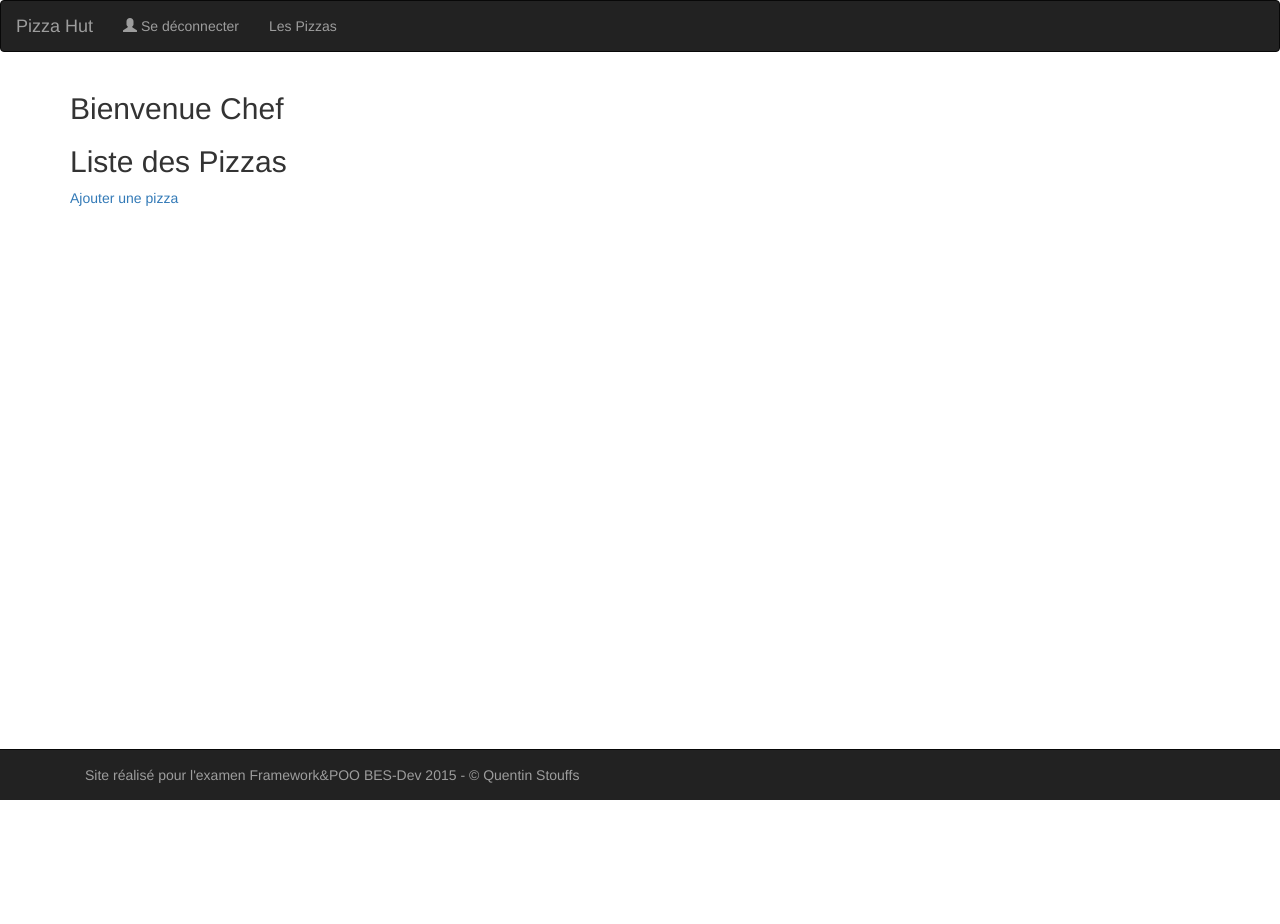
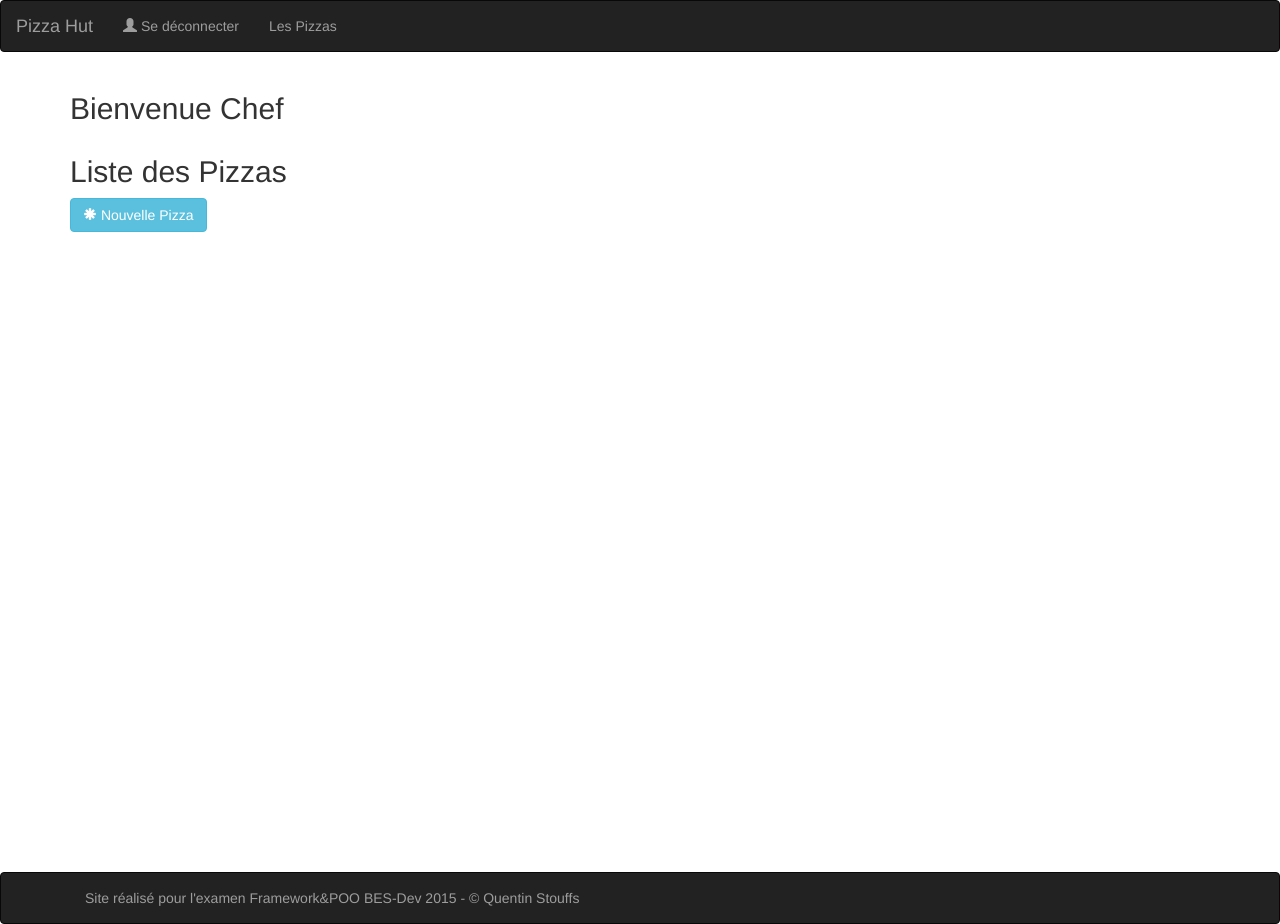
Before and after one commit to QuentinStouffs/pizzahut, a CodeIgniter app: page /database/index.php/administration/index in a window 1280 px wide. Before the commit the page ends 800 px from the top, so only its background shows below. Run offline with CodeIgniter, Linux system fonts and the light colour scheme; the visitor is signed in with stand-in values (Sample User, id 1); data that the repository does not hold is empty.

Commit message:
Administration design

```diff
--- a/assets/css/style.css
+++ b/assets/css/style.css
@@ -1,10 +1,8 @@
-body {
-    position: relative;
+html, body {
     height: 100%;
 }
 #wrap {
-    position: relative;
-    height: 100%;
+    min-height: 100%;
 }
 aside#caddie{
 
--- a/pages/models/admin_model.php
+++ b/pages/models/admin_model.php
@@ -33,8 +33,6 @@ class admin_model extends CI_Model {
         $config = array('upload_path' => './assets/images/',
                         'allowed_types' => 'gif|jpg|png',
                         'max_size' => 2048,
- //                       'max_height' => 100,
- //                        'max_width' => 200,
                         'file_name' => $id
                                     );
         $this->load->library('upload', $config);
@@ -72,8 +70,6 @@ class admin_model extends CI_Model {
                             'allowed_types' => 'gif|jpg|png',
                             'overwrite' => TRUE,
                             'max_size' => 2048,
-     //                       'max_height' => 100,
-     //                        'max_width' => 200,
                             'file_name' => $id
                                         );
             $this->load->library('upload', $config);
--- a/pages/views/content/admin_view.php
+++ b/pages/views/content/admin_view.php
@@ -1,39 +1,31 @@
 <h2>Bienvenue Chef</h2>
+<div class="row">
+    <section class="col-xs-8">
+        <h2>Liste des Pizzas</h2>
+           <p>
+               <?= anchor('administration/ajout_pizza', '<button class="btn btn-info"><span class="glyphicon glyphicon-asterisk"></span> Nouvelle Pizza</button>'); ?>
+           </p>
 
-<div class="pizzas">
-   <h2>Liste des Pizzas</h2>
-    <?= anchor('administration/ajout_pizza', 'Ajouter une pizza'); ?>
-    <ul class="list-unstyled">
+           <!--Listage des pizzas-->
             <?php
-        foreach($pizzas as $p): ?> <!--Listage des pizzas-->
+                foreach($pizzas as $p): ?>
+                    <div class="col-xs-4">
+                       <div class="thumbnail">
 
-        <li>
-            <div class="nom text-center">
-                <?= $p->nom_pizza; ?>
-            </div>
-            <div class="thumb">
-<!--               <img src="http://lorempixel.com/400/200/cats/">-->
+
+                            <h3 class="caption"><?= $p->nom_pizza; ?></h3>
                             <?= img($p->PK_pizza.'.jpg', $p->nom_pizza); ?>
-            </div>
+
                             <div class="prix text-center">
-                <?= $p->prix; ?>
+                                <p><?= $p->prix; ?> €</p>
                             </div>
                             <div class="ingredients">
-                <?= $p->ingredients; ?>
+                                <p><?= $p->ingredients; ?></p>
                             </div>
-            <div class="supprimer">
-                <?= anchor('administration/supprimer_pizza/'.$p->PK_pizza, 'Supprimer'); ?>
-
+                            <?= anchor('administration/modif_pizza/'.$p->PK_pizza, '<button class="btn btn-info"><span class="glyphicon glyphicon-pencil"></span> Modifier</button>'); ?>
+                            <?= anchor('administration/supprimer_pizza/'.$p->PK_pizza, '<button class="btn btn-danger"><span class="glyphicon glyphicon-trash"></span> Supprimer</button>'); ?>
                         </div>
-            <div class="modifier">
-                <?= anchor('administration/modif_pizza/'.$p->PK_pizza, 'Modifier'); ?>
-
                     </div>
-
-
-
-
-        </li>
             <?php endforeach; ?>
-    </ul>
+    </section>
 </div>
--- a/pages/views/parts/footer.php
+++ b/pages/views/parts/footer.php
@@ -1,5 +1,5 @@
-    </div>
-    <footer class="navbar navbar-inverse navbar-fixed-bottom">
+    </div> <!-- Fin de #wrap -->
+    <footer class="navbar navbar-inverse">
         <div class="container">
             <p class="navbar-text pull-left">Site réalisé pour l'examen Framework&amp;POO BES-Dev 2015 - &copy; Quentin Stouffs</p>
         </div>
```
Also changed, not shown: pages/views/content/liste_pizzas_view.php (+4 -9 lines). Lines whose indentation alone changed are shown as unchanged.
